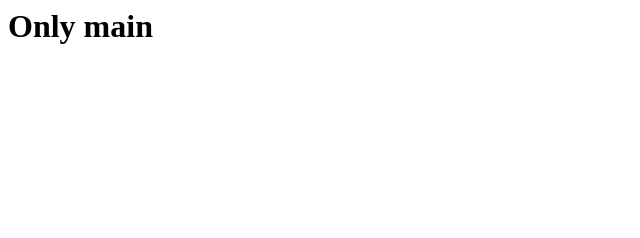
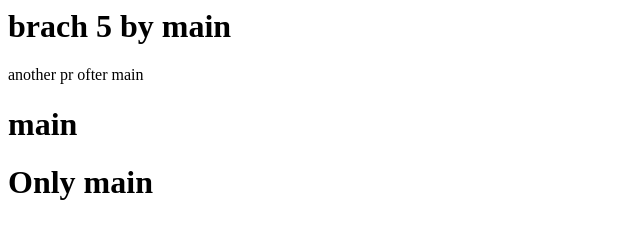
Before and after one commit to MaryemChaaba/AnotherOne, a plain HTML site: page index.html in a window 1280 px wide. Shown: the whole page, without its empty margins (0-640 px from the left). Drawn offline with Linux system fonts and the light colour scheme.

Commit message:
Update index.html

```diff
--- a/index.html
+++ b/index.html
@@ -1,2 +1,5 @@
+<h1>brach 5 by main</h1>
+<div>another pr ofter main</div>
+<h1>main<h1>
 
 <h1>Only main<h1>
```
